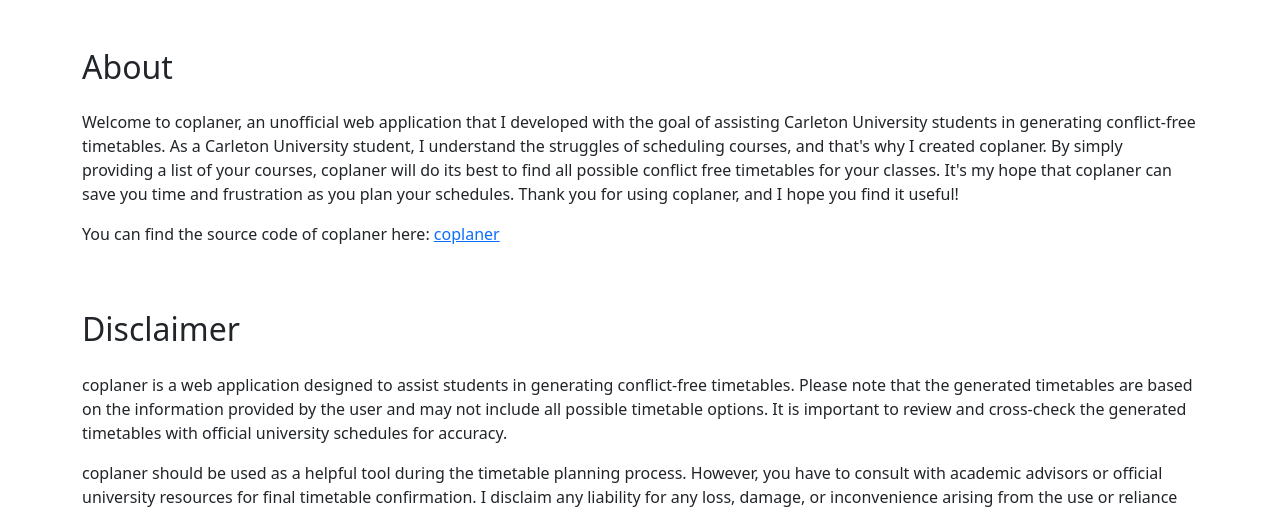
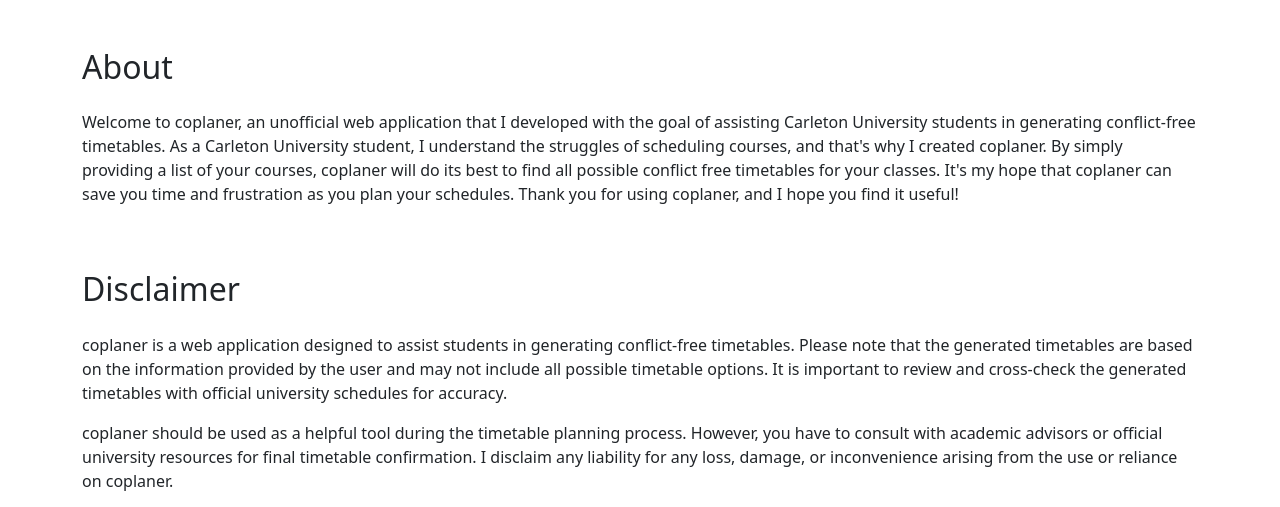
Before and after one commit to tunauygun/coplaner, a Node server app: page /about in a window 1280 px wide. Shown: the part 56-563 px from the top of the page. Run offline with Node 20, Linux system fonts and the light colour scheme.

Commit message:
Remove link

```diff
--- a/views/about.ejs
+++ b/views/about.ejs
@@ -30,7 +30,6 @@
 <div class="container mt-5">
     <h2 class="mb-4">About</h2>
     <p>Welcome to coplaner, an unofficial web application that I developed with the goal of assisting Carleton University students in generating conflict-free timetables. As a Carleton University student, I understand the struggles of scheduling courses, and that's why I created coplaner. By simply providing a list of your courses, coplaner will do its best to find all possible conflict free timetables for your classes. It's my hope that coplaner can save you time and frustration as you plan your schedules. Thank you for using coplaner, and I hope you find it useful!</p>
-    <p>You can find the source code of coplaner here: <a href="https://github.com/tunauygun/coplaner"> coplaner</a> </p>
     <h2 class=" mt-5 pt-3 mb-4">Disclaimer</h2>
     <p>coplaner is a web application designed to assist students in generating conflict-free timetables. Please note that the generated timetables are based on the information provided by the user and may not include all possible timetable options. It is important to review and cross-check the generated timetables with official university schedules for accuracy.</p>
     <p>coplaner should be used as a helpful tool during the timetable planning process. However, you have to consult with academic advisors or official university resources for final timetable confirmation. I disclaim any liability for any loss, damage, or inconvenience arising from the use or reliance on coplaner.</p>
```
